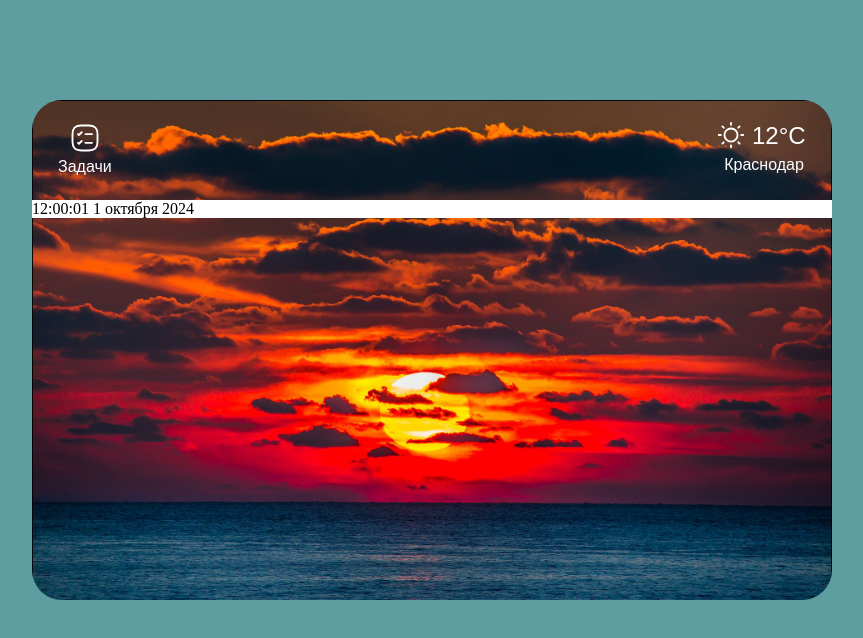
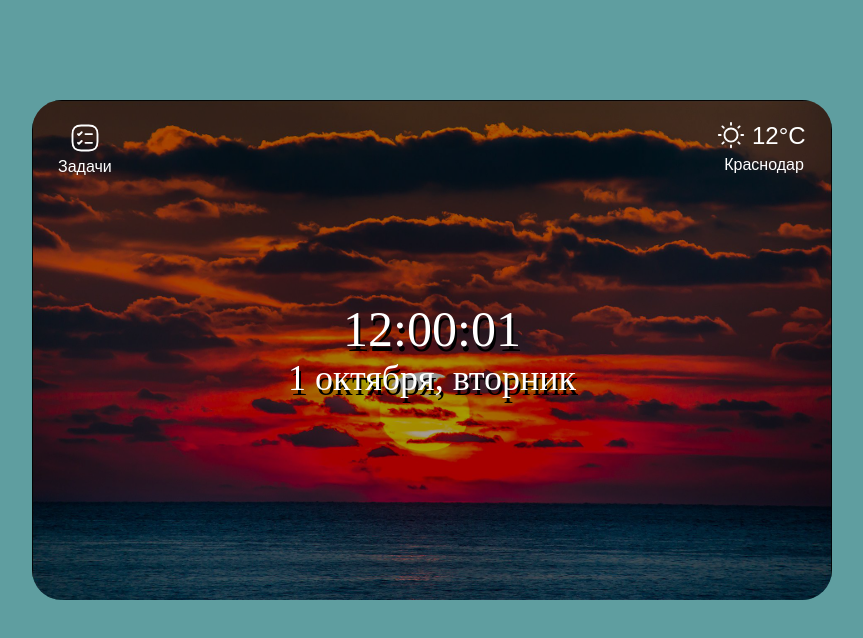
Before and after one commit to n1kkru/momentum, a website built with webpack: page src/index.html in a window 1280 px wide. Shown: the whole page, without its empty margins (208-1071 px from the left). Built offline with nearby package versions, Linux system fonts and the light colour scheme.

Commit message:
add: date viget

```diff
--- a/src/index.html
+++ b/src/index.html
@@ -14,7 +14,7 @@
     <div class="page__content">
       <header class="header">
         <nav class="nav">
-          <button class="nav__element tasks">
+          <button class="nav__element button-tasks">
             <div class="nav__element-icon icon_tasks"></div>
             <p class="nav__element-text">Задачи</p>
           </button>
@@ -25,11 +25,12 @@
           </div>
         </nav>
       </header>
+
       <main class="main">
         <section class="main__date">
           <time class="main__date-time" role="time"> 12:00:01 </time>
-          <time class="main__date-date" role="time" datetime="2024-10-01">
-            1 октября 2024
+          <time class="main__date-date" role="time" datetime="10-01">
+            1 октября<span class="day-of-week">, вторник</span>
           </time>
         </section>
       </main>
--- a/src/styles/header.css
+++ b/src/styles/header.css
@@ -7,13 +7,18 @@
   background-color: inherit;
 }
 
+.nav:nth-child(1) {
+  position: relative;
+  z-index: 10;
+}
+
 .nav__element {
   color: #fff;
   font-family: sans-serif;
   font-size: 16px;
 }
 
-.tasks {
+.button-tasks {
   display: flex;
   flex-direction: column;
   align-items: center;
--- a/src/styles/main.css
+++ b/src/styles/main.css
@@ -1,3 +1,21 @@
-.main {
-  background-color: #fff;
+.main__date {
+  display: flex;
+  flex-direction: column;
+  justify-content: center;
+  align-items: center;
+  min-height: 300px;
+  max-height: 500px;
+  text-shadow: rgb(0, 0, 0) 2px 5px;;
+  color: #fff;
+  font-size: 36px;
 }
+
+.main__date:nth-child(1) {
+  position: relative;
+  z-index: 10;
+}
+
+.main__date-time {
+  font-size: 50px;
+
+}
--- a/src/styles/page.css
+++ b/src/styles/page.css
@@ -12,4 +12,18 @@
   background-image: url(../../images/04.jpg);
   background-repeat: no-repeat;
   background-size: cover;
+  position: relative;
 }
+
+.page__content::after {
+  position: absolute;
+  content: "";
+  inset: 0;
+  margin: auto;
+  min-width: 100%;
+  min-height: 100%;
+
+  border-radius: 30px;
+  background-color: rgba(0,0,0, 0.35);
+
+}
```
